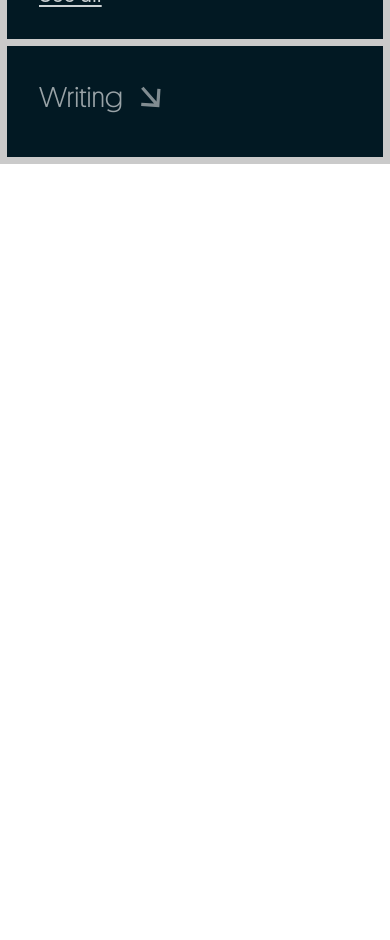
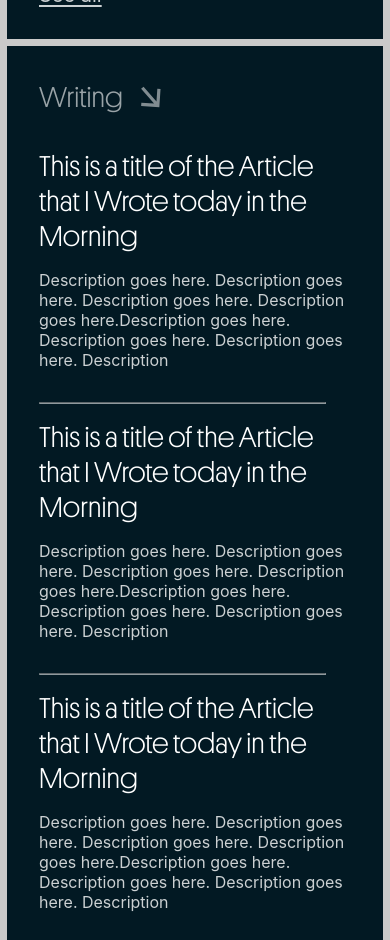
Before and after one commit to anyuan-chen/andrewchen, a Next.js app: page / in a window 390 px wide. Shown: the part 1060-2000 px from the top of the page. Before the commit the page ends 1224 px from the top, so only its background shows below. Built offline with nearby package versions, Linux system fonts and the light colour scheme.

Commit message:
basic mobile home page finished

```diff
--- a/components/navbar/navbar.js
+++ b/components/navbar/navbar.js
@@ -34,8 +34,9 @@ const DesktopNav = styled.nav`
   @media ${media.laptop} {
     display: flex;
     flex-direction: column;
-    padding-left: 70px;
     padding-top: 50px;
+    margin-left: auto;
+    padding-left: 40px;
     background-color: white;
     width: 16.666vw;
     height: 100vh;
--- a/components/shared/writingArticlePreview.js
+++ b/components/shared/writingArticlePreview.js
@@ -1,16 +1,31 @@
 import React from 'react'
-
+import styled from 'styled-components'
+import TextStyles from '../../util/textStyles'
 const WritingContainer = styled.div`
     display: flex;
     flex-direction: column;
+    h1{
+        ${TextStyles.heading}
+        color: white;
+        padding-top: 2rem;
+    }
+    p {
+        padding-top: 2rem;
+        ${TextStyles.paragraph}
+    }
+    hr {
+        margin-top: 4rem;
+        width: 92%;
+        opacity: 60%;
+    }
 `
 
 export default function ArticlePreview({title, description}) {
   return (
-    <div>
+    <WritingContainer>
         <h1>{title}</h1>
-        <h2>{description}</h2>
+        <p>{description}</p>
         <hr></hr>
-    </div>
+    </WritingContainer>
   )
 }
--- a/components/shared/writingContainer.js
+++ b/components/shared/writingContainer.js
@@ -1,7 +1,12 @@
 import React from 'react'
+import styled from 'styled-components'
+const Container = styled.div`
+    display: flex;
+    flex-direction: column;
 
-export default function WritingContainer() {
+`
+export default function WritingContainer({children}) {
   return (
-    <div>WritingContainer</div>
+    <Container>{children}</Container>
   )
 }
--- a/pages/index.js
+++ b/pages/index.js
@@ -11,17 +11,26 @@ import Box from "../components/shared/box";
 import WorkRow from "../components/shared/workRow";
 import LinkMain from "../components/shared/link";
 import WorkContainer from "../components/shared/workContainer";
+import WritingContainer from "../components/shared/writingContainer";
+import ArticlePreview from "../components/shared/writingArticlePreview";
 const Container = styled.div`
-  background-color: blue;
   display: flex;
   flex-direction: column;
   flex-gap: 10px;
   margin-top: 90px;
   border-right: 7px solid #cacaca;
   border-left: 7px solid #cacaca;
+  @media ${media.laptop} {
+    width: calc(100vw - 28.75rem);
+    height: 100vh;
+    border-top: 7px solid #cacaca;
+    margin-top: 0;
+  }
 `;
 
-const Background = styled.div``;
+const Background = styled.div`
+  display: flex;
+`;
 
 export default function Home() {
   return (
@@ -47,7 +56,32 @@ export default function Home() {
           <LinkMain></LinkMain>
         </Box>
         <Box title="Writing">
-
+          <WritingContainer>
+            <ArticlePreview
+              title={
+                "This is a title of the Article that I Wrote today in the Morning"
+              }
+              description={
+                "Description goes here. Description goes here. Description goes here. Description goes here.Description goes here. Description goes here. Description goes here. Description "
+              }
+            ></ArticlePreview>
+            <ArticlePreview
+              title={
+                "This is a title of the Article that I Wrote today in the Morning"
+              }
+              description={
+                "Description goes here. Description goes here. Description goes here. Description goes here.Description goes here. Description goes here. Description goes here. Description "
+              }
+            ></ArticlePreview>
+            <ArticlePreview
+              title={
+                "This is a title of the Article that I Wrote today in the Morning"
+              }
+              description={
+                "Description goes here. Description goes here. Description goes here. Description goes here.Description goes here. Description goes here. Description goes here. Description "
+              }
+            ></ArticlePreview>
+          </WritingContainer>
         </Box>
       </Container>
     </Background>
--- a/util/media.js
+++ b/util/media.js
@@ -3,7 +3,7 @@ const size = {
   mobileM: "375px",
   mobileL: "425px",
   tablet: "768px",
-  laptop: "1024px",
+  laptop: "1440px",
   laptopL: "1440px",
   desktop: "2560px",
 };
```
